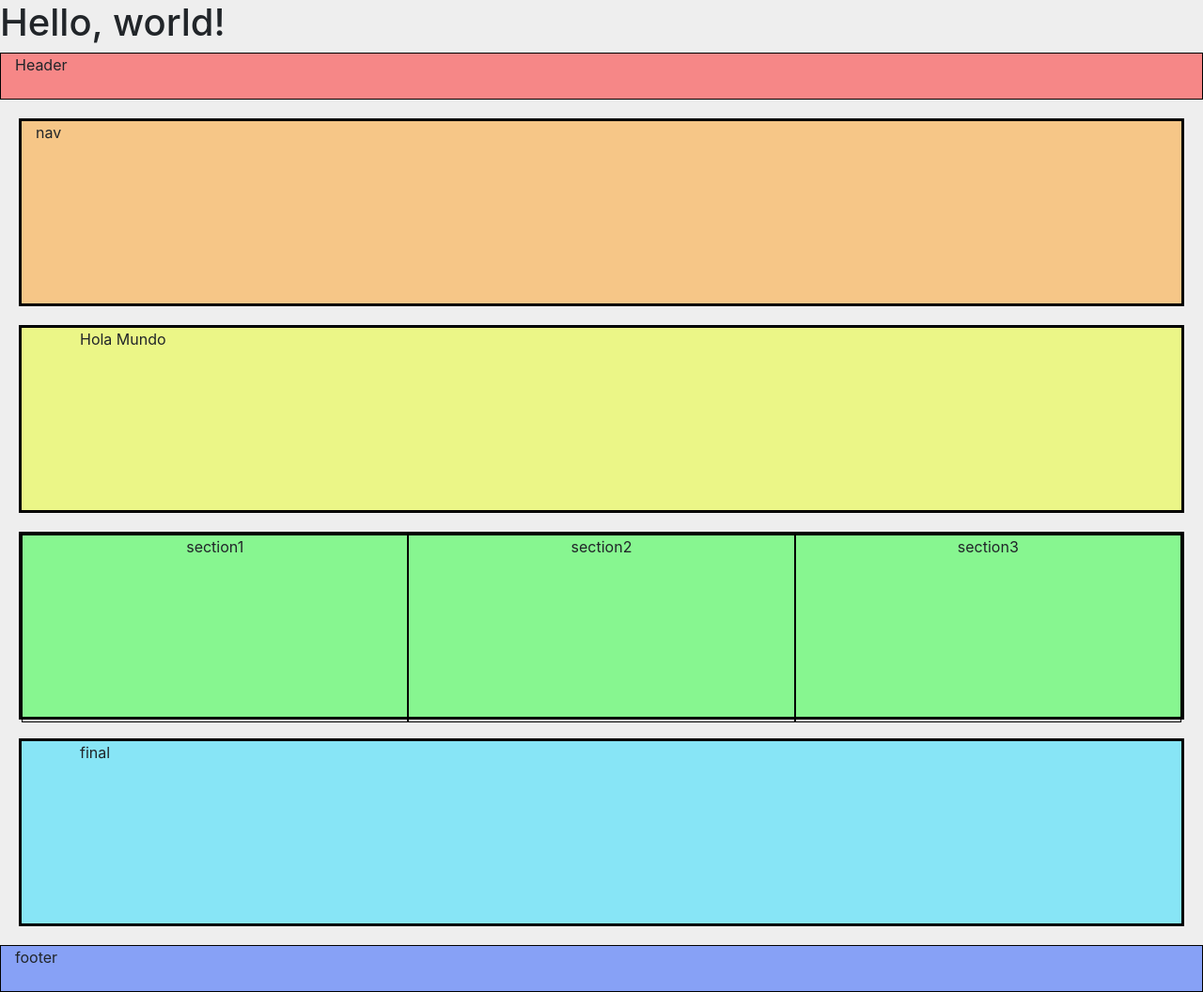
After one commit to brunoleonpuca/PYTHON, a Flask app: template test-bootstrapv4/templates/index.html in a window 1280 px wide. The commit adds this page. Shown: the whole page at 94% size. Run offline with Flask 2, Linux system fonts and the light colour scheme; the template is opened without the code that fills it: most values are stand-ins (such as "Sample title", 1, 10 or a date in 2020).

Commit message:
clean commit sheet

```diff
--- /dev/null
+++ b/test-bootstrapv4/index.py
@@ -0,0 +1,11 @@
+from flask import Flask , render_template
+
+app = Flask(__name__)
+
+@app.route("/", methods=['GET', 'POST'])
+def index():
+    titulo = "hola mundo"
+    return render_template("index.html", titulo=titulo)
+
+if __name__ == "__main__":
+    app.run(debug=True)
--- /dev/null
+++ b/test-bootstrapv4/static/index.css
@@ -0,0 +1,51 @@
+*,
+*::before,
+*::after {
+    box-sizing: border-box;
+}
+
+body {
+    background-color: #eee;
+}
+
+header,
+footer {
+    height: 50px;
+    border: 1px solid black;
+}
+
+section {
+    margin: 20px;
+    height: 200px;
+    border: 3px solid black;
+}
+
+#header{
+    background-color: rgba(255, 0, 0, 0.434);
+}
+
+#nav{
+    background-color: rgba(255, 145, 0, 0.434);
+}
+
+#home{
+    background-color: rgba(229, 255, 0, 0.434);
+}
+
+#sidebars{
+    background-color: rgba(0, 255, 21, 0.434);
+}
+
+#sidebar {
+    text-align: center;
+    border: 1px solid black;
+    height: 200px;
+}
+
+#final{
+    background-color: rgba(0, 217, 255, 0.434);
+}
+
+#footer{
+    background-color: rgba(0, 60, 255, 0.434);
+}
--- /dev/null
+++ b/test-bootstrapv4/templates/base.html
@@ -0,0 +1,46 @@
+<!doctype html>
+<html lang="en">
+<head>
+    <meta charset="utf-8">
+    <meta name="viewport" content="width=device-width, initial-scale=1, shrink-to-fit=no">
+    <link rel="stylesheet" href="https://cdn.jsdelivr.net/npm/bootstrap@4.5.3/dist/css/bootstrap.min.css" integrity="sha384-TX8t27EcRE3e/ihU7zmQxVncDAy5uIKz4rEkgIXeMed4M0jlfIDPvg6uqKI2xXr2" crossorigin="anonymous">
+    <link rel="stylesheet" href="{{ url_for('static', filename='index.css') }}" type="text/css"/>
+    <title>
+        {% block title %}
+        {% endblock %}
+    </title>
+</head>
+<body>
+    <h1>Hello, world!</h1>
+
+    <header id="header">
+        {% block header %}
+        {% endblock %}
+    </header>
+
+    <section id="nav">
+        {% block nav %}
+        {% endblock %}
+    </section>
+
+    <section id="home">
+        {% block home %}
+        {% endblock %}
+    </section>
+
+    <section id="sidebars">
+        {% block sidebars %}
+        {% endblock %}
+    </section>
+
+    <section id="final">
+        {% block final %}
+        {% endblock %}
+    </section>
+
+    <footer id="footer">
+        {% block footer %}
+        {% endblock %}
+    </footer>
+</body>
+</html>
--- /dev/null
+++ b/test-bootstrapv4/templates/index.html
@@ -0,0 +1,71 @@
+{% extends 'base.html' %}
+
+{% block title %}
+    HTML - Template, {{ titulo }}
+{% endblock %}
+
+{% block header %}
+    <div class="container-fluid">
+        <div class="row">
+            <div class="col">
+                <p>Header</p>
+            </div>
+        </div>
+    </div>
+{% endblock %}
+
+{% block nav %}
+    <div class="container-fluid">
+        <div class="row">
+            <div class="col">
+                <p>nav</p>
+            </div>
+        </div>
+    </div>
+{% endblock %}
+
+{% block home %}
+    <div class="container-xl">
+        <div class="row">
+            <div class="col">
+                <p>Hola Mundo</p>
+            </div>
+        </div>
+    </div>
+{% endblock %}
+
+{% block sidebars %}
+    <div class="container-fluid">
+        <div class="row justify-content-center">
+            <div class="col-4" id="sidebar">
+                <p>section1</p>
+            </div>
+            <div class="col-4" id="sidebar">
+                <p>section2</p>
+            </div>
+            <div class="col-4" id="sidebar">
+                <p>section3</p>
+            </div>
+        </div>
+    </div>
+{% endblock %}
+
+{% block final %}
+    <div class="container-xl">
+        <div class="row">
+            <div class="col">
+                <p>final</p>
+            </div>
+        </div>
+    </div>
+{% endblock %}
+
+{% block footer %}
+    <div class="container-fluid">
+        <div class="row">
+            <div class="col">
+                <p>footer</p>
+            </div>
+        </div>
+    </div>
+{% endblock %}
```
Also changed, not shown: test-bootstrapv5/static/index.css (+57 -1 lines), test-bootstrapv5/templates/index.html (+37 -13 lines), test-bootstrapv5/static/img/campo.jpg (added).
